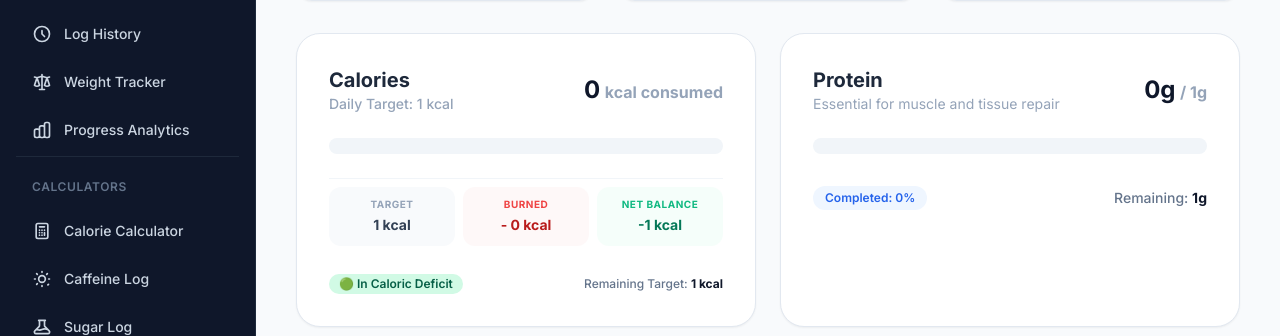
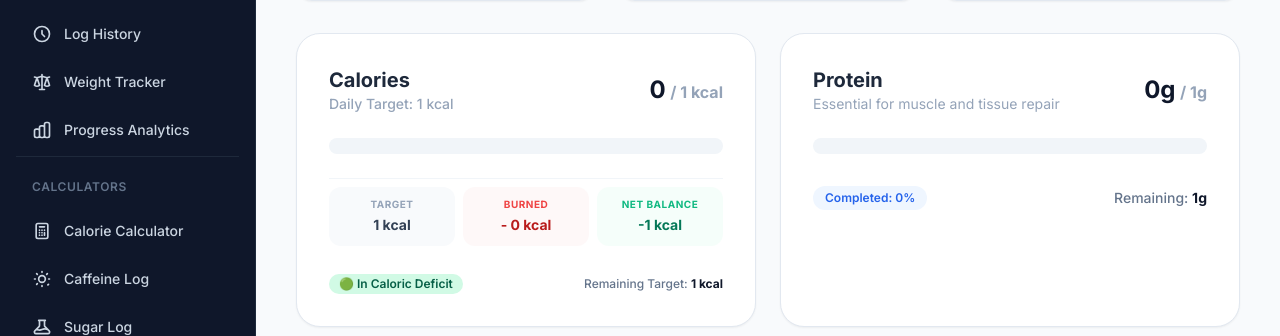
Before and after one commit to Ankushkhatri48/fitlife, a Django app: page /dashboard/ in a window 1280 px wide. Shown: the part 237-573 px from the top of the page. Run offline with Django 5.2, Linux system fonts and the light colour scheme; a user stored in the database is signed in; tables that the repository leaves empty hold one stand-in row (values such as "Sample post"); data that the repository does not hold is empty; some libraries are stand-ins or nearby versions.

Commit message:
Incorporate burned calories into dynamic remaining budget and progress calculations

```diff
--- a/dashboard/views.py
+++ b/dashboard/views.py
@@ -58,7 +58,7 @@ def index_view(request):
         'calories_burned': entry.calories_burned if entry else 0,
     }
 
-    remaining_calories = max(0, calorie_target - consumed['calories'])
+    remaining_calories = max(0, (calorie_target + consumed['calories_burned']) - consumed['calories'])
     remaining_protein = max(0, protein_target - consumed['protein'])
 
     # Today Caloric balance = consumed - (target + burned)
@@ -124,6 +124,7 @@ def index_view(request):
     context = {
         'today': today,
         'calorie_target': calorie_target,
+        'calorie_target_with_burned': calorie_target + consumed['calories_burned'],
         'protein_target': protein_target,
         'carbs_target': carbs_target,
         'fat_target': fat_target,
--- a/templates/dashboard/index.html
+++ b/templates/dashboard/index.html
@@ -71,12 +71,12 @@
                 </div>
                 <div class="text-right">
                     <span class="text-2xl font-black text-slate-900">{{ consumed.calories }}</span>
-                    <span class="text-slate-400 font-bold">kcal consumed</span>
+                    <span class="text-slate-400 font-bold">/ {{ calorie_target_with_burned }} kcal</span>
                 </div>
             </div>
 
             <!-- Custom Progress Bar -->
-            {% widthratio consumed.calories calorie_target 100 as calorie_percent %}
+            {% widthratio consumed.calories calorie_target_with_burned 100 as calorie_percent %}
             <div class="w-full bg-slate-100 rounded-full h-4 overflow-hidden">
                 <div class="bg-gradient-to-r from-emerald-400 to-emerald-600 h-full rounded-full transition-all duration-500"
                      style="width: {% if calorie_percent|add:0 > 100 %}100%{% else %}{{ calorie_percent }}%{% endif %};"></div>
```
